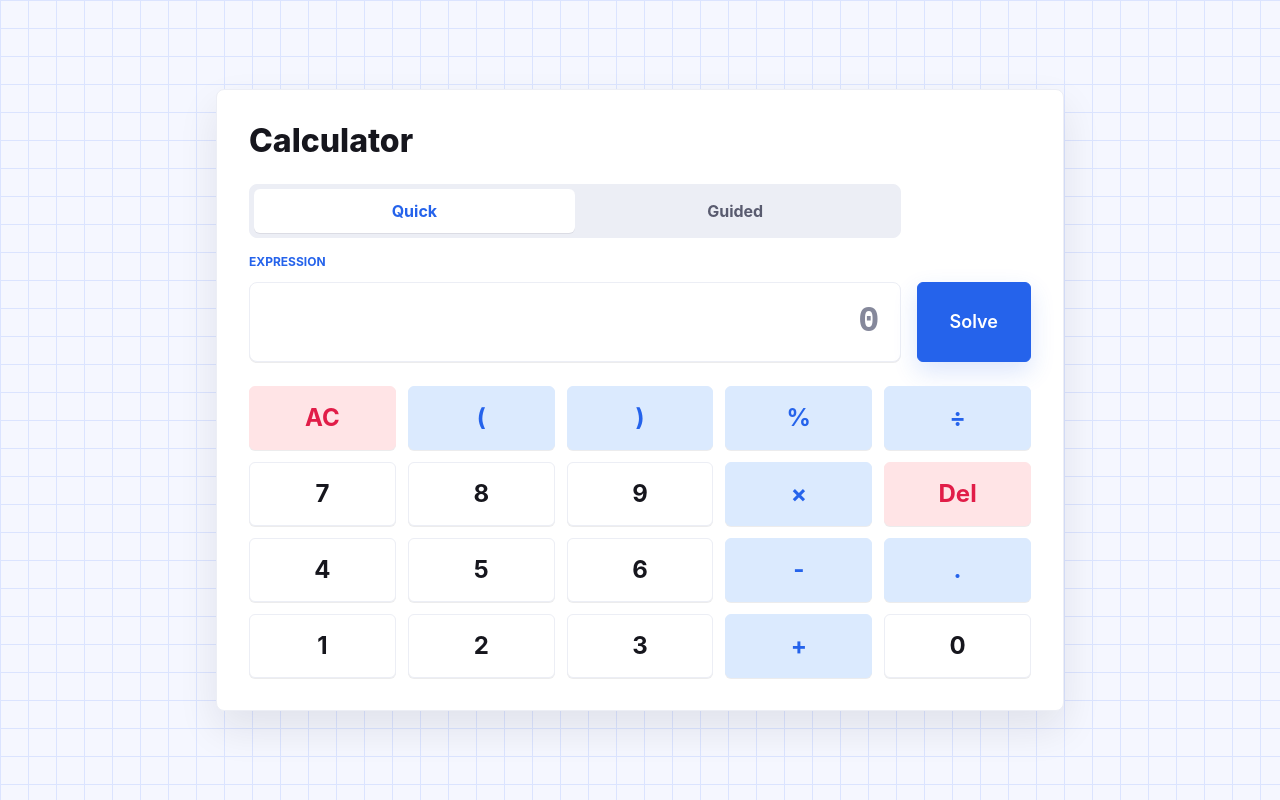
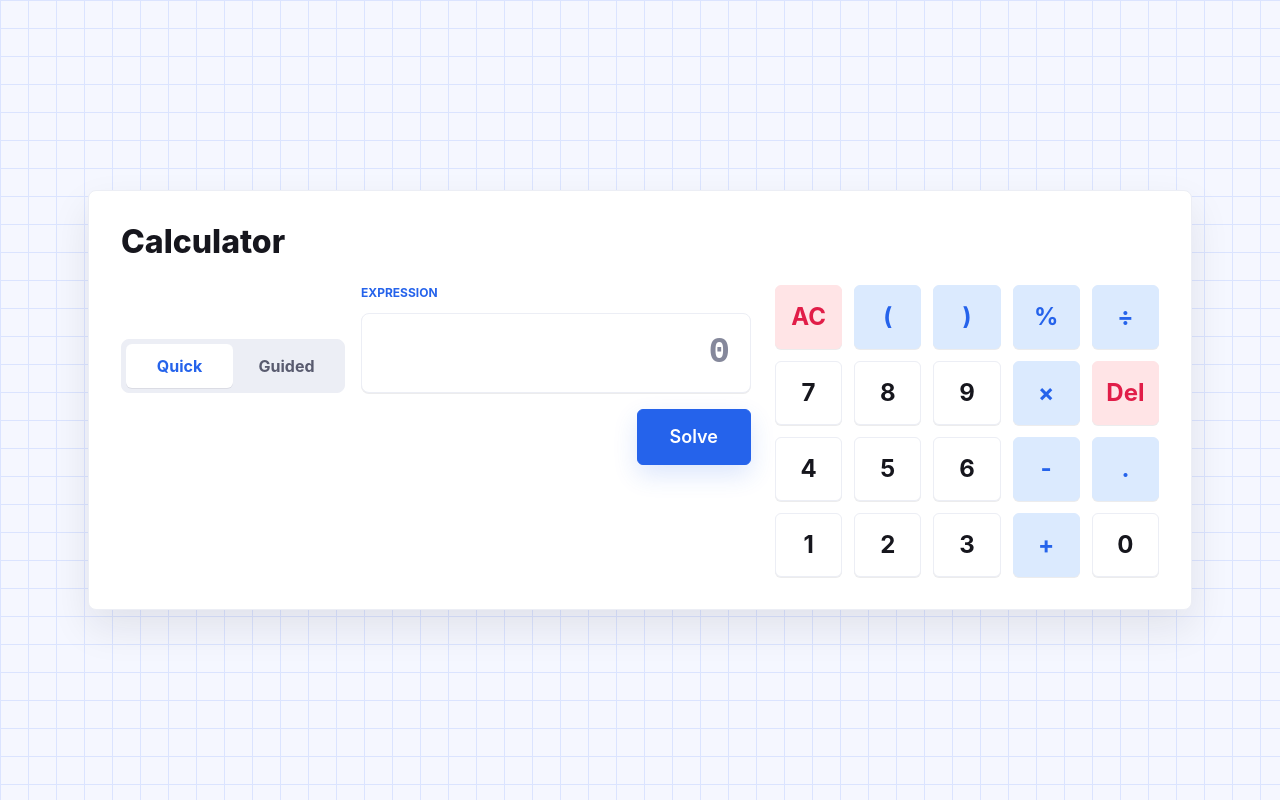
Before and after one commit to mtplayground/alex-0d18-stepmath, a React (Vite) app: page / in a window 1280 px wide. Built offline with nearby package versions, Linux system fonts and the light colour scheme.

Commit message:
feat: Responsive layout for tablet and desktop

```diff
--- a/src/App.tsx
+++ b/src/App.tsx
@@ -4,7 +4,7 @@ import { Panel } from './components/ui';
 export function App() {
   return (
     <main className="notebook-grid min-h-screen text-ink-950">
-      <div className="mx-auto flex min-h-screen w-full max-w-4xl flex-col justify-center px-gutter py-12">
+      <div className="mx-auto flex min-h-screen w-full max-w-6xl flex-col justify-center px-4 py-6 sm:px-gutter sm:py-10 lg:py-12">
         <Panel title="Calculator">
           <QuickCalculator />
         </Panel>
--- a/src/components/calculator/QuickCalculator.tsx
+++ b/src/components/calculator/QuickCalculator.tsx
@@ -81,14 +81,15 @@ export function QuickCalculator() {
   }
 
   return (
+    <div className="grid gap-6 lg:grid-cols-[minmax(0,1fr)_minmax(20rem,24rem)] lg:items-start">
       <div className="grid gap-6">
-      <form className="grid gap-4 sm:grid-cols-[1fr_auto] sm:items-end" onSubmit={handleSubmit}>
-        <div className="grid gap-4">
+        <form className="grid gap-4" onSubmit={handleSubmit}>
+          <div className="grid gap-4 md:grid-cols-[14rem_minmax(0,1fr)] md:items-end">
             <ModeToggle mode={mode} onModeChange={setMode} />
             <CalculatorInput onChange={updateExpression} value={expression} />
           </div>
           {mode === 'quick' ? (
-          <Button className="min-h-20 px-8" size="lg" type="submit">
+            <Button className="min-h-14 w-full px-8 md:ml-auto md:w-auto" size="lg" type="submit">
               Solve
             </Button>
           ) : null}
@@ -121,12 +122,15 @@ export function QuickCalculator() {
             ))}
           </div>
         ) : null}
+      </div>
 
+      <div className="lg:sticky lg:top-6">
         <CalculatorKeypad
           onBackspace={() => updateExpression(removeLastInput(expression))}
           onClear={() => updateExpression('')}
           onInput={(key) => updateExpression(appendKey(expression, key))}
         />
       </div>
+    </div>
   );
 }
--- a/src/components/visualizations/MultiplicationGrid.tsx
+++ b/src/components/visualizations/MultiplicationGrid.tsx
@@ -89,10 +89,10 @@ export function MultiplicationGrid({ factors, product, revealedUnits }: Multipli
         </p>
       </div>
 
-      <div className="overflow-x-auto">
+      <div className="overflow-x-auto lg:flex lg:justify-center">
         <div
           aria-hidden="true"
-          className="grid min-w-fit gap-2"
+          className="grid min-w-fit gap-2 lg:max-w-2xl"
           style={{ gridTemplateColumns: `repeat(${grid.columns}, minmax(2rem, 1fr))` }}
         >
           {Array.from({ length: grid.totalUnits }, (_, index) => {
```
Lines whose indentation alone changed are shown as unchanged.
